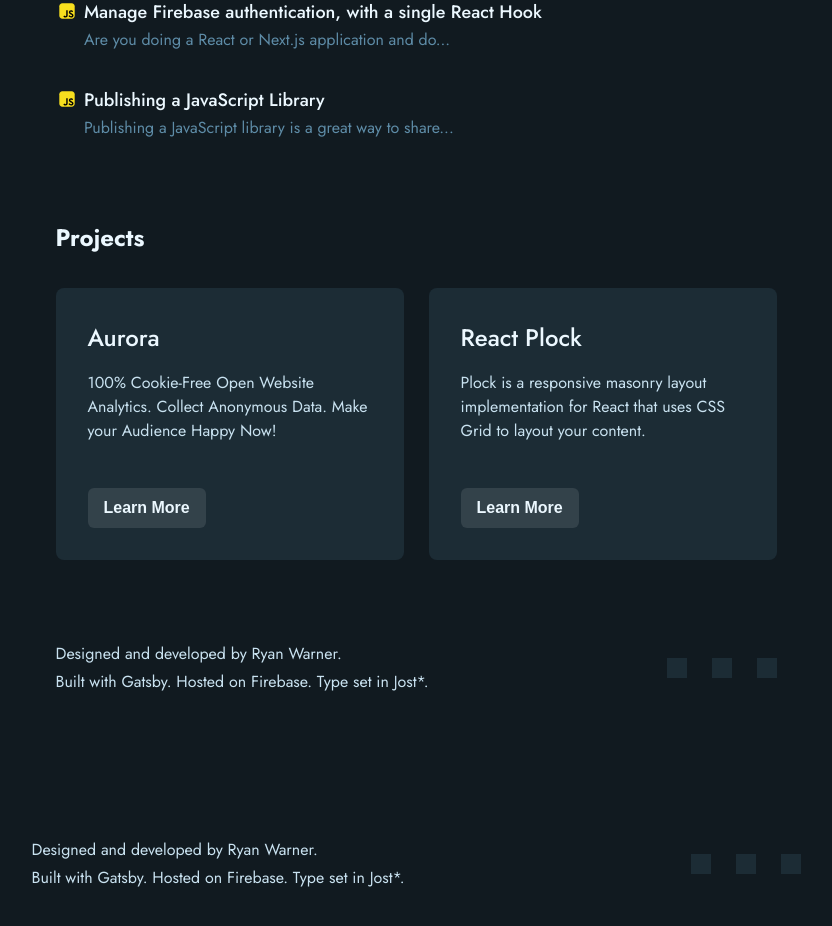
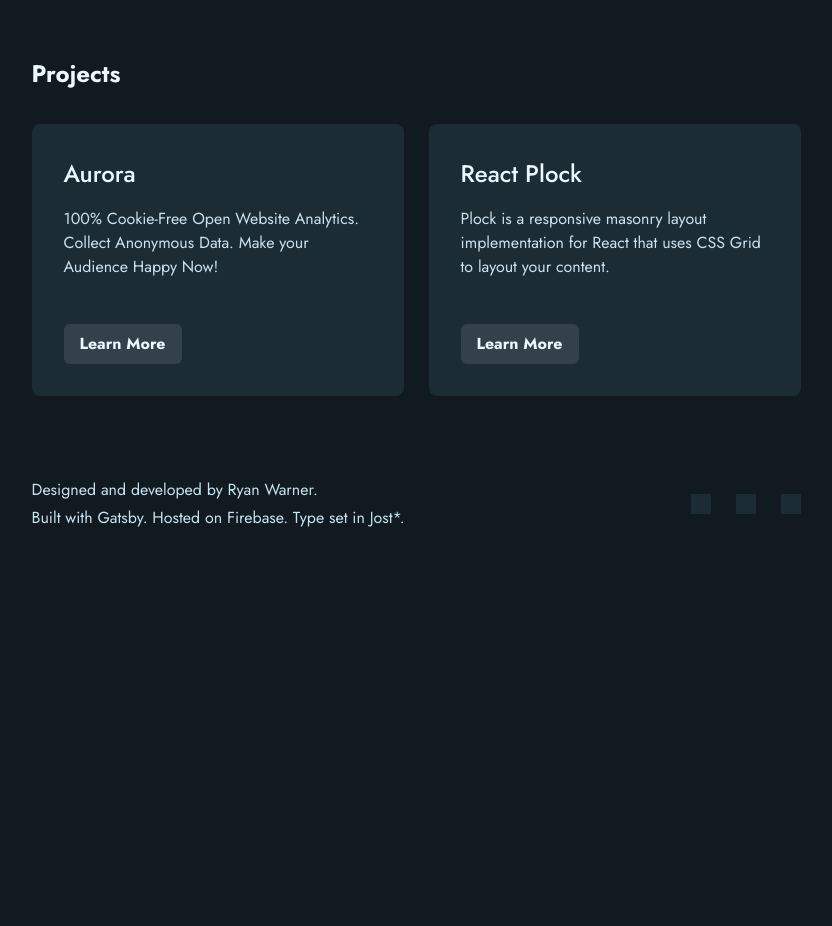
Before and after one commit to itsrennyman/renatopozzi.me, a Next.js app: page / in a window 1280 px wide. Shown: the part 760-1686 px from the top of the page, without its empty margins (224-1056 px from the left). After the commit the page ends 1352 px from the top, so only its background shows below. Built offline with nearby package versions, Linux system fonts and the light colour scheme.

Commit message:
feat: sorted imports & project component

```diff
--- /dev/null
+++ b/components/Project/index.js
@@ -0,0 +1,21 @@
+import { Button } from "../UI/Button";
+import { Card } from "../UI/Card";
+import { Flex } from "../UI/Flex";
+import { Paragraph } from "../UI/Paragraph";
+import { Title } from "../UI/Title";
+
+export const Project = ({ title, description, href }) => {
+  return (
+    <Card>
+      <Flex direction="column" gap="7" align="baseline">
+        <Flex direction="column" gap="3">
+          <Title css={{ fontWeight: 500 }}>{title}</Title>
+          <Paragraph>{description}</Paragraph>
+        </Flex>
+        <Button as="a" href={href} color="secondary">
+          Learn More
+        </Button>
+      </Flex>
+    </Card>
+  );
+};
--- a/pages/index.js
+++ b/pages/index.js
@@ -1,17 +1,12 @@
-import { Button } from "../components/UI/Button";
-import { Container } from "../components/UI/Container";
+import { Article } from "../components/Article";
+import { Project } from "../components/Project";
+import { Flex } from "../components/UI/Flex";
+import { Grid } from "../components/UI/Grid";
 import { Header } from "../components/UI/Header";
+import { Paragraph } from "../components/UI/Paragraph";
 import { Subheader } from "../components/UI/Subheader";
+import { Title } from "../components/UI/Title";
 import { getArticleData, getArticles } from "../lib/utils/articles";
-import { Title } from "../components/UI/Title";
-import { Flex } from "../components/UI/Flex";
-import { Paragraph } from "../components/UI/Paragraph";
-import { Card } from "../components/UI/Card";
-import { Article } from "../components/Article";
-import { styled } from "../stitches.config";
-import { Navbar } from "../components/Navbar";
-import { Grid } from "../components/UI/Grid";
-import { Footer } from "../components/Footer";
 
 export async function getStaticProps() {
   const articles = [];
@@ -37,29 +32,9 @@ export async function getStaticProps() {
   };
 }
 
-const dummyArticles = [
-  {
-    id: "1",
-    title: "How to build a website with React",
-    excerpt: "A brief introduction to React and its ecosystem.",
-  },
-  {
-    id: "2",
-    title: "Making money online it easy as well",
-    excerpt: "Dont worry about how to make money online, we will show you how.",
-  },
-  {
-    id: "3",
-    title: "React components are not the only way to build a website",
-    excerpt: "We will show you how to build a website with React components.",
-  },
-];
-
 export default function Home({ articles }) {
   return (
-    <Container>
-      <Navbar />
-
+    <>
       <section>
         <Header css={{ marginTop: "5rem" }}>
           I&apos;m Renato, a Frontend Engineer and Javascript Enthusiast.
@@ -97,35 +72,20 @@ export default function Home({ articles }) {
           gap={5}
           css={{ marginTop: "2rem" }}
         >
-          <Card>
-            <Flex direction="column" gap="7">
-              <Flex direction="column" gap="3">
-                <Title css={{ fontWeight: 500 }}>Aurora</Title>
-                <Paragraph>
-                  100% Cookie-Free Open Website Analytics. Collect Anonymous
-                  Data. Make your Audience Happy Now!
-                </Paragraph>
-              </Flex>
-              <Button color="secondary">Learn More</Button>
-            </Flex>
-          </Card>
-
-          <Card>
-            <Flex direction="column" gap="7" align="baseline">
-              <Flex direction="column" gap="3">
-                <Title css={{ fontWeight: 500 }}>React Plock</Title>
-                <Paragraph>
-                  Plock is a responsive masonry layout implementation for React
-                  that uses CSS Grid to layout your content.
-                </Paragraph>
-              </Flex>
-              <Button color="secondary">Learn More</Button>
-            </Flex>
-          </Card>
+          <Project
+            title="Aurora"
+            description="100% Cookie-Free Open Website Analytics. Collect Anonymous
+            Data. Make your Audience Happy Now!"
+            href="https://useaurora.app"
+          />
+          <Project
+            title="React Plock"
+            description="Plock is a responsive masonry layout implementation for React
+                  that uses CSS Grid to layout your content."
+            href="https://react-plock.netlify.com/"
+          />
         </Grid>
       </section>
-
-      <Footer />
-    </Container>
+    </>
   );
 }
```
